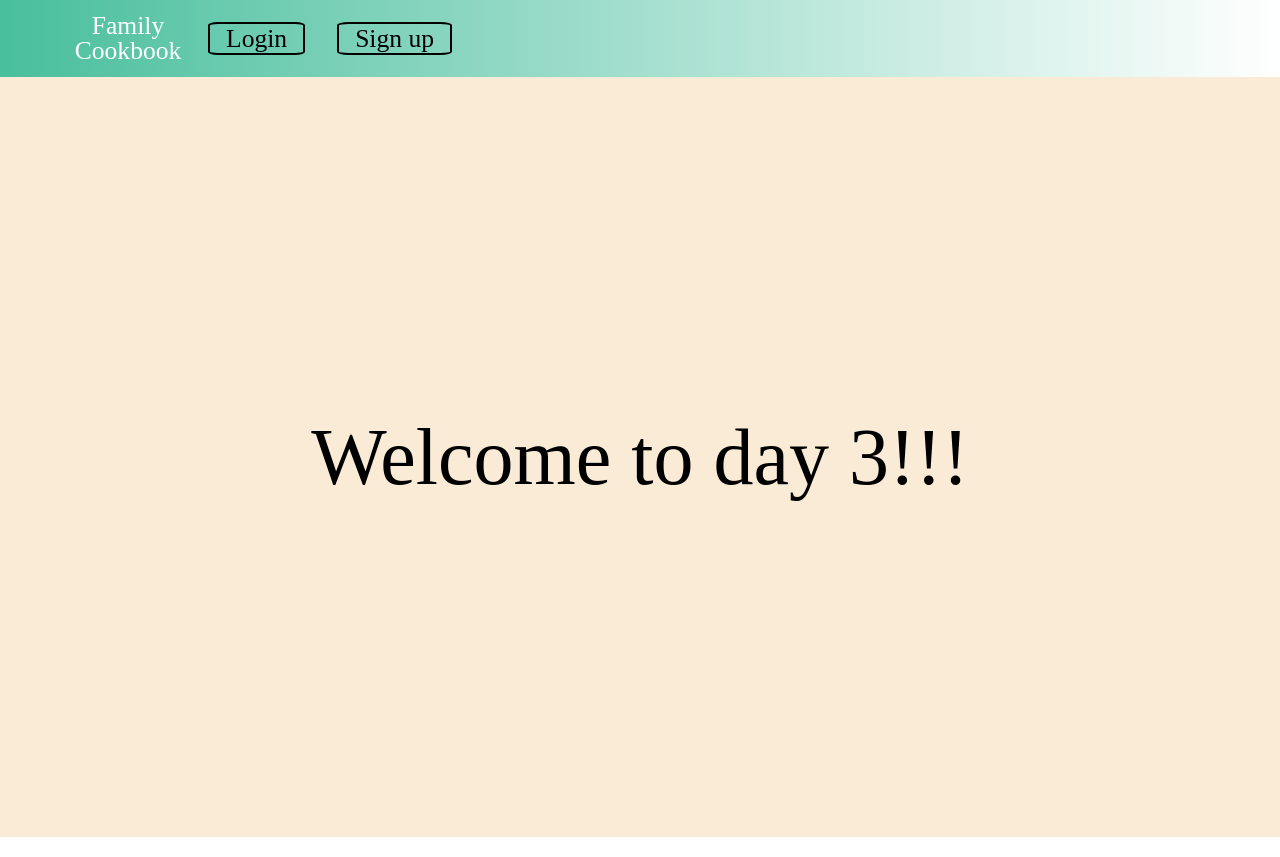
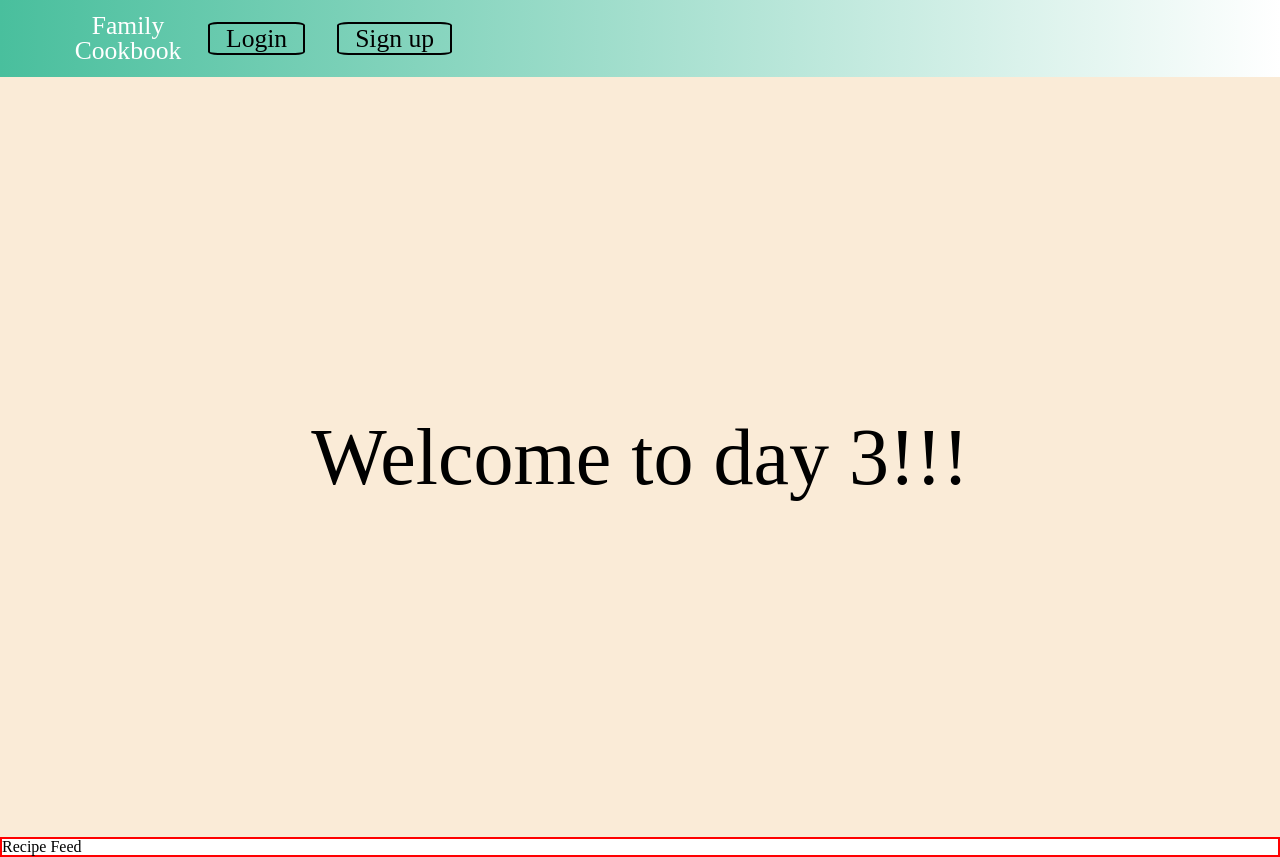
Before and after one commit to Secret-Recipes-Build-Week/frontend, a React (Create React App) app: page / in a window 1280 px wide. Built offline with nearby package versions, Linux system fonts and the light colour scheme.

Commit message:
recipe feed outline, with map statement.

```diff
--- a/src/App.js
+++ b/src/App.js
@@ -15,6 +15,7 @@ import LandingPage from "./components/LandingPage/LandingPage";
 import Dashboard from "./components/Dashboard";
 import EditRecipe from "./components/EditRecipe";
 import RecipeCard from "./components/RecipeCard";
+import RecipeFeed from "./components/RecipeFeed"
 
 const App = () => {
   return (
@@ -30,6 +31,7 @@ const App = () => {
         <Route path="/signup" component={SignUpComponent} />
         <Route exact path="/" component={LandingPage} />
       </Switch>
+      <RecipeFeed></RecipeFeed>
     </div>
   );
 };
--- /dev/null
+++ b/src/components/RecipeFeed.js
@@ -0,0 +1,28 @@
+import React from 'react'
+import styled from "styled-components";
+
+const RecipeFeedWrapper = styled.div`
+  border: 2px solid red;
+  justify-content: center;
+`
+
+
+
+export default function RecipeFeed() {
+    return (
+        <div className="RecipeFeedDiv">
+            <RecipeFeedWrapper>
+                <h1>Recipe Feed</h1>
+                {
+                    // Add a function here to map over recipes in state, provided by endpoint.
+                    // Need to receive a feed of three random public posts from axios call and display upon render. @MAXWELL.
+
+                    // {feed.map((recipe) => {
+                        //return <RecipeCard recipe={recipe}  key={recipe.id} />
+                    //  })}
+
+                }
+            </RecipeFeedWrapper>
+        </div>
+    )
+}
```
